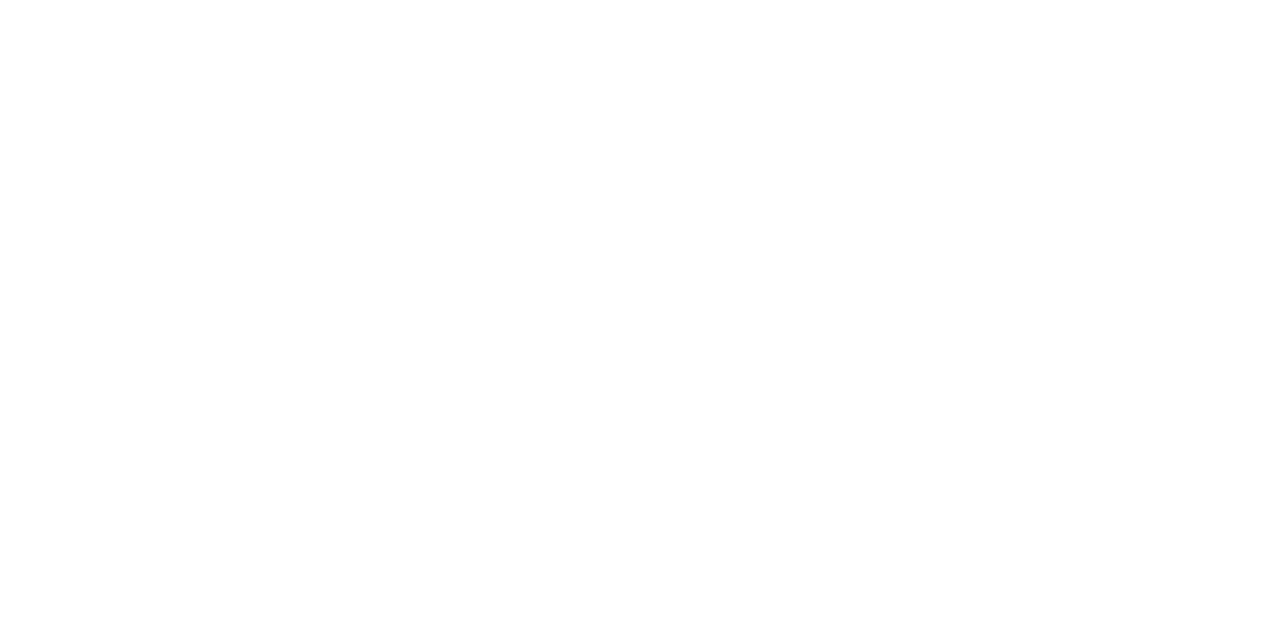
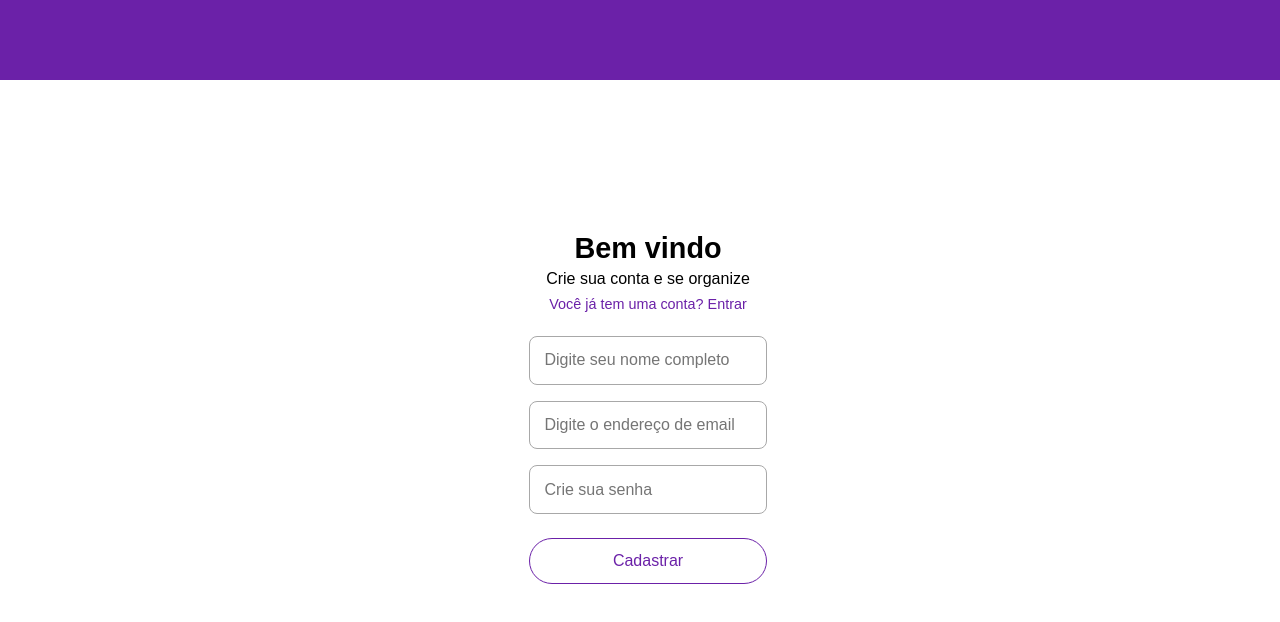
Before and after one commit to ellenvieira18/Organiza_ai, an Angular app in the folder organiza_ai/: page /cadastro in a window 1280 px wide. Before the commit this address led to /. Shown: the top 622 px of the page. Built offline with nearby package versions, Linux system fonts and the light colour scheme.

Commit message:
login e cadastro ok

```diff
--- a/organiza_ai/src/app/Components/cadastro/cadastro.html
+++ b/organiza_ai/src/app/Components/cadastro/cadastro.html
@@ -1,12 +1,36 @@
-<main class="container">
-    <h1>Bem vindo</h1>
-    <p class="subtitle">Crie sua conta e se organize...</p>
-    <p class="login-text">Você já tem uma conta? <a href="login.html">Entrar</a></p>
+<div class="tela">
+  <div class="topo"></div>
 
-    <form class="form">
-      <input type="text" placeholder="Digite seu nome completo" required />
-      <input type="email" placeholder="Digite o endereço de email" required />
-      <input type="password" placeholder="Crie sua senha" required />
-      <button type="submit" (click)="abrirLogin()" >Cadastrar</button>
-    </form>
-  </main>
+  <div class="container">
+      <h1>Bem vindo</h1>
+      <p class="subtitle">Crie sua conta e se organize</p>
+      <a class="possuiConta" (click)="possuiConta()">Você já tem uma conta? Entrar</a>
+
+      <form class="form" (ngSubmit)="abrirLogin()">
+        <input
+        type="text"
+        placeholder="Digite seu nome completo"
+        [(ngModel)]="nome"
+        name="nome"
+        required
+        />
+
+        <input type="email"
+        placeholder="Digite o endereço de email"
+        [(ngModel)]="email"
+        name="email"
+        required
+        />
+
+        <input
+        type="password"
+        placeholder="Crie sua senha"
+        [(ngModel)]="senha"
+        name="senha"
+        required
+        />
+
+        <button type="submit">Cadastrar</button>
+      </form>
+    </div>
+</div>
--- a/organiza_ai/src/app/Components/cadastro/cadastro.scss
+++ b/organiza_ai/src/app/Components/cadastro/cadastro.scss
@@ -1,11 +1,18 @@
-// Cores principais
-$primary-color: #1B0060;
-$secondary-color: #f107a3;
-$text-color: #333;
-$light-gray: #999;
-$border-color: #999;
+.tela{
+  .topo{
+    width: 100%;
+    height: 10%;
+    position: fixed;
+    top: 0;
+    left: 0;
+    background-color:#6b21a8;
+    display: flex;
+    justify-content: center;
+    align-items: center;
+    color: #fff;
+  }
+}
 
-// Estilos gerais
 * {
   margin: 0;
   padding: 0;
@@ -14,7 +21,6 @@
 }
 
 body {
-  background-color: #fff;
   display: flex;
   justify-content: center;
   align-items: center;
@@ -22,46 +28,59 @@
 }
 
 .container {
+   display: flex;
+  width: 100vw;
+  height: 100vh;
+  align-items: center;
   text-align: center;
-  width: 90%;
-  max-width: 400px;
-  padding: 2rem;
+  justify-content: center;
+  flex-direction: column;
 
   h1 {
     font-size: 1.8rem;
-    color: $text-color;
+    color: black;
     font-weight: 700;
     font-family: "League Spartan", sans-serif;
   }
 
   p{
     font-size: 1.8rem;
-    color: $text-color;
+    color: black;
     font-weight: 700;
     font-family: "Poppins", sans-serif;
   }
 
   .subtitle {
     font-size: 1rem;
-    color: $text-color;
+    color: black;
     margin-top: 0.3rem;
     font-weight: 500;
   }
 
-  .login-text {
-    font-size: 0.9rem;
-    color: $light-gray;
-    margin: 0.5rem 0 1.5rem;
+  .possuiConta {
+       text-align: left;
+     margin: 0.5rem 0 1.5rem;
+     text-decoration: none;
+     font-size: 0.9rem;
+     color: #6b21a8;
+     transition: 0.2s;
 
-    a {
-      color: $text-color;
-      font-weight: 600;
-      text-decoration: none;
+        &:hover {
+          text-decoration: underline;
+        }
+    // font-size: 0.9rem;
+    // color:lightgrey;
+    // margin: 0.5rem 0 1.5rem;
 
-      &:hover {
-        color: $primary-color;
-      }
-    }
+    // a {
+    //   color: black;
+    //   font-weight: 600;
+    //   text-decoration: none;
+
+    //   &:hover {
+    //     color: #6b21a8;
+    //   }
+    // }
   }
 
   .form {
@@ -71,30 +90,28 @@
 
     input {
       padding: 0.9rem;
-      border: 1px solid $border-color;
+      border: 1.5px solid #a8a8a8;
       border-radius: 8px;
       font-size: 1rem;
       outline: none;
-      transition: border 0.2s;
-
-      &:focus {
-        border-color: $primary-color;
-      }
+      color: #333333;
     }
 
     button {
-      padding: 0.9rem;
+      margin-top: 0.5rem;
+      padding: 0.8rem;
       border-radius: 25px;
       font-size: 1rem;
-      font-weight: 600;
+      font-weight: 500;
       cursor: pointer;
-      border: 2px solid transparent;
-      background: $primary-color;
-      color: #fff;
-      transition: 0.3s ease;
+      background-color: transparent;
+      border: 1.8px solid #6b21a8;
+      color: #6b21a8;
+      transition: all 0.3s ease;
 
       &:hover {
-        opacity: 0.9;
+        background-color: #6b21a8;
+        color: #fff;
         transform: scale(1.02);
       }
     }
--- a/organiza_ai/src/app/Components/cadastro/cadastro.ts
+++ b/organiza_ai/src/app/Components/cadastro/cadastro.ts
@@ -1,18 +1,30 @@
 import { Component } from '@angular/core';
 import { Router } from '@angular/router';
+import { FormsModule } from '@angular/forms';
 
 @Component({
   selector: 'app-cadastro',
-  imports: [],
+  standalone: true,
+  imports: [FormsModule],
   templateUrl: './cadastro.html',
   styleUrl: './cadastro.scss'
 })
 export class Cadastro {
+
+  nome: string = '';
+  email: string = '';
+  senha: string = '';
+
   // navegação
   constructor(private router: Router) {}
-  abrirHome(){
+  abrirLogin(){
+    console.log("Nome:", this.nome);
+    console.log("Email:", this.email);
+    console.log("Senha:", this.senha);
 
-    this.router.navigate(['/login'])
+    this.router.navigate(['/login']);
   }
-  abrirLogin(){}
+  possuiConta(){
+    this.router.navigate(['/login']);
+  }
 }
--- a/organiza_ai/src/app/Components/login/login.html
+++ b/organiza_ai/src/app/Components/login/login.html
@@ -1,12 +1,32 @@
-<div class="container">
-    <h1>Bem vindo de volta</h1>
-    <p class="subtitle">Novo no ORGANIZA.AI? Inscreva-se gratuitamente</p>
+<div class="tela">
+  <div class="topo"></div>
 
+  <div class="container">
+  <h1>Bem vindo de volta</h1>
+  <a class="abrirCadastro" (click)="abrirCadastro()">Não possui conta? Inscreva-se gratuitamente</a>
+  <form class="form" (ngSubmit)="abrirHome()">
+    <input
+      type="email"
+      id="email"
+      placeholder="Digite o endereço de email"
+      [(ngModel)]="email"
+      name="email"
+      required
+    />
 
-    <form class="form">
-      <input type="email" placeholder="Digite o endereço de email" required />
-      <input type="password" placeholder="Senha" required />
-      <p class="forgot-password"><a href="esqueci-senha.html">Esqueci a senha</a></p>
-      <button type="submit" (click)="abrirHome()" >Entrar</button>
-    </form>
+    <input
+      type="password"
+      placeholder="Senha"
+      [(ngModel)]="senha"
+      name="senha"
+      required
+    />
+
+    <p class="forgot-password">
+      <a href="esqueci-senha.html">Esqueci a senha</a>
+    </p>
+
+    <button type="submit"(click)="abrirHome()">Entrar</button>
+  </form>
   </div>
+</div>
--- a/organiza_ai/src/app/Components/login/login.scss
+++ b/organiza_ai/src/app/Components/login/login.scss
@@ -1,3 +1,17 @@
+.tela{
+  .topo{
+    width: 100%;
+    height: 10%;
+    position: fixed;
+    top: 0;
+    left: 0;
+    background-color:#6b21a8;
+    display: flex;
+    justify-content: center;
+    align-items: center;
+    color: #fff;
+  }
+}
 // Cores principais
 $primary-color: #1B0060;
 $secondary-color: #f107a3;
@@ -14,7 +28,6 @@
 }
 
 body {
-  background-color: #fff;
   display: flex;
   justify-content: center;
   align-items: center;
@@ -22,46 +35,37 @@
 }
 
 .container {
+  display: flex;
+  width: 100vw;
+  height: 100vh;
+  align-items: center;
   text-align: center;
-  width: 90%;
-  max-width: 400px;
-  padding: 2rem;
+  justify-content: center;
+  flex-direction: column;
 
   h1 {
     font-size: 1.8rem;
-    color: $text-color;
-    font-weight: 700;
-    font-family: "League Spartan", sans-serif;
-  }
-
-  p{
-    font-size: 1.8rem;
-    color: $text-color;
+    color: black;
     font-weight: 700;
     font-family: "Poppins", sans-serif;
+  }
+  .abrirCadastro{
+     text-align: left;
+     margin: 0.5rem 0 1.5rem;
+     text-decoration: none;
+     font-size: 0.9rem;
+     color: #6b21a8;
+     transition: 0.2s;
+
+        &:hover {
+          text-decoration: underline;
+        }
   }
 
   .subtitle {
     font-size: 1rem;
-    color: $text-color;
-    margin-top: 0.3rem;
-    font-weight: 500;
-  }
-
-  .login-text {
-    font-size: 0.9rem;
-    color: $light-gray;
-    margin: 0.5rem 0 1.5rem;
-
-    a {
-      color: $text-color;
-      font-weight: 600;
-      text-decoration: none;
-
-      &:hover {
-        color: $primary-color;
-      }
-    }
+    // color: #9a9a9a;
+    margin-bottom: 2rem;
   }
 
   .form {
@@ -71,30 +75,59 @@
 
     input {
       padding: 0.9rem;
-      border: 1px solid $border-color;
+      border: 1.5px solid #a8a8a8;
       border-radius: 8px;
       font-size: 1rem;
       outline: none;
-      transition: border 0.2s;
+      color: #333333;
+    }
+    .inscreva-se {
+      text-align: left;
+      margin-top: -0.4rem;
 
-      &:focus {
-        border-color: $primary-color;
+      a {
+        text-decoration: none;
+        font-size: 0.9rem;
+        color: #6b21a8;
+        transition: 0.2s;
+
+        &:hover {
+          text-decoration: underline;
+        }
+      }
+    }
+
+    .forgot-password {
+      text-align: left;
+      margin-top: -0.4rem;
+
+      a {
+        text-decoration: none;
+        font-size: 0.9rem;
+        color: #6b21a8;
+        transition: 0.2s;
+
+        &:hover {
+          text-decoration: underline;
+        }
       }
     }
 
     button {
-      padding: 0.9rem;
+      margin-top: 0.5rem;
+      padding: 0.8rem;
       border-radius: 25px;
       font-size: 1rem;
-      font-weight: 600;
+      font-weight: 500;
       cursor: pointer;
-      border: 2px solid transparent;
-      background: $primary-color;
-      color: #fff;
-      transition: 0.3s ease;
+      background-color: transparent;
+      border: 1.8px solid #6b21a8;
+      color: #6b21a8;
+      transition: all 0.3s ease;
 
       &:hover {
-        opacity: 0.9;
+        background-color: #6b21a8;
+        color: #fff;
         transform: scale(1.02);
       }
     }
@@ -119,3 +152,20 @@
     }
   }
 }
+// Responsividade
+@media (max-width: 480px) {
+  .container {
+    h1 {
+      font-size: 1.5rem;
+    }
+
+    .subtitle {
+      font-size: 0.9rem;
+    }
+
+    input,
+    button {
+      font-size: 0.95rem;
+    }
+  }
+}
--- a/organiza_ai/src/app/Components/login/login.ts
+++ b/organiza_ai/src/app/Components/login/login.ts
@@ -1,16 +1,30 @@
 import { Component } from '@angular/core';
 import { Router } from '@angular/router';
+import { FormsModule } from '@angular/forms';
 
 @Component({
   selector: 'app-login',
-  imports: [],
+  standalone: true,
+  imports: [FormsModule],
   templateUrl: './login.html',
-  styleUrl: './login.scss'
+  styleUrls: ['./login.scss']
 })
 export class Login {
-  // navegação
+
+  email: string = '';
+  senha: string = '';
+
   constructor(private router: Router) {}
-  abrirHome(){
-    this.router.navigate(['/home'])
+
+  abrirHome() {
+    console.log("Email:", this.email);
+    console.log("Senha:", this.senha);
+
+    // Aqui você pode validar login futuramente
+    this.router.navigate(['/home']);
+  }
+
+  abrirCadastro() {
+    this.router.navigate(['/cadastro']);
   }
 }
--- a/organiza_ai/src/app/app.routes.ts
+++ b/organiza_ai/src/app/app.routes.ts
@@ -5,8 +5,8 @@
 import { SelecaoCategorias } from './Components/selecao-categorias/selecao-categorias';
 
 export const routes: Routes = [
-    { path: '', component: Login },
-    // { path: '', component: Cadastro },
+    { path: 'login', component: Login },
+    { path: 'cadastro', component: Cadastro },
     { path: 'home', component: Home },
     { path: 'categorias/:categorias', component: SelecaoCategorias}
 ];
```
